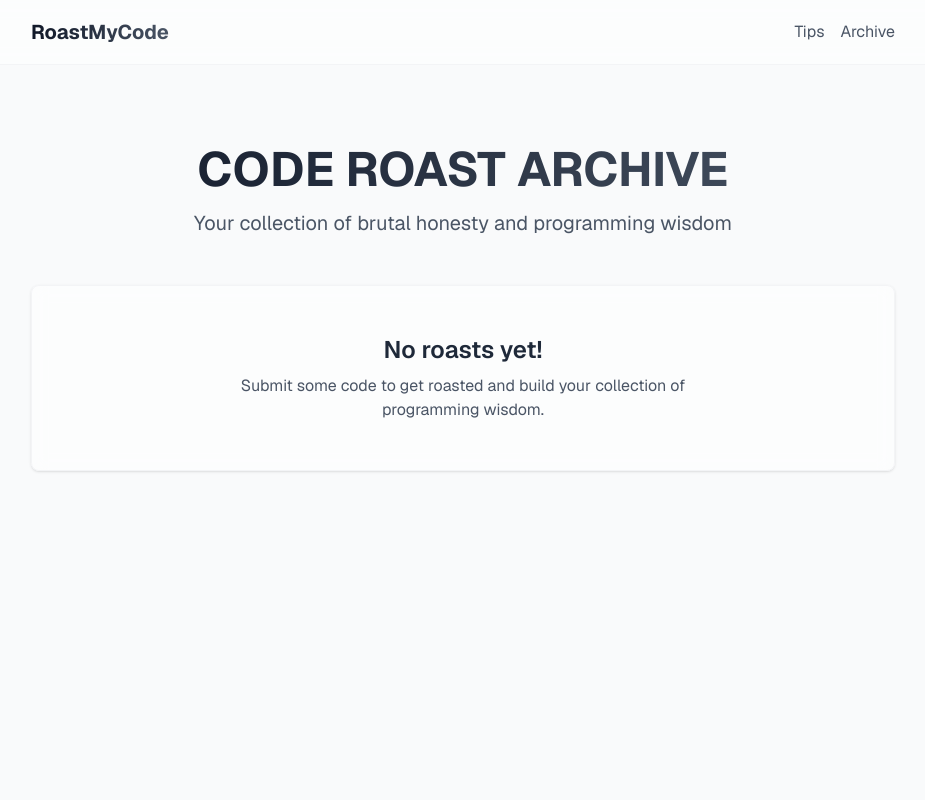
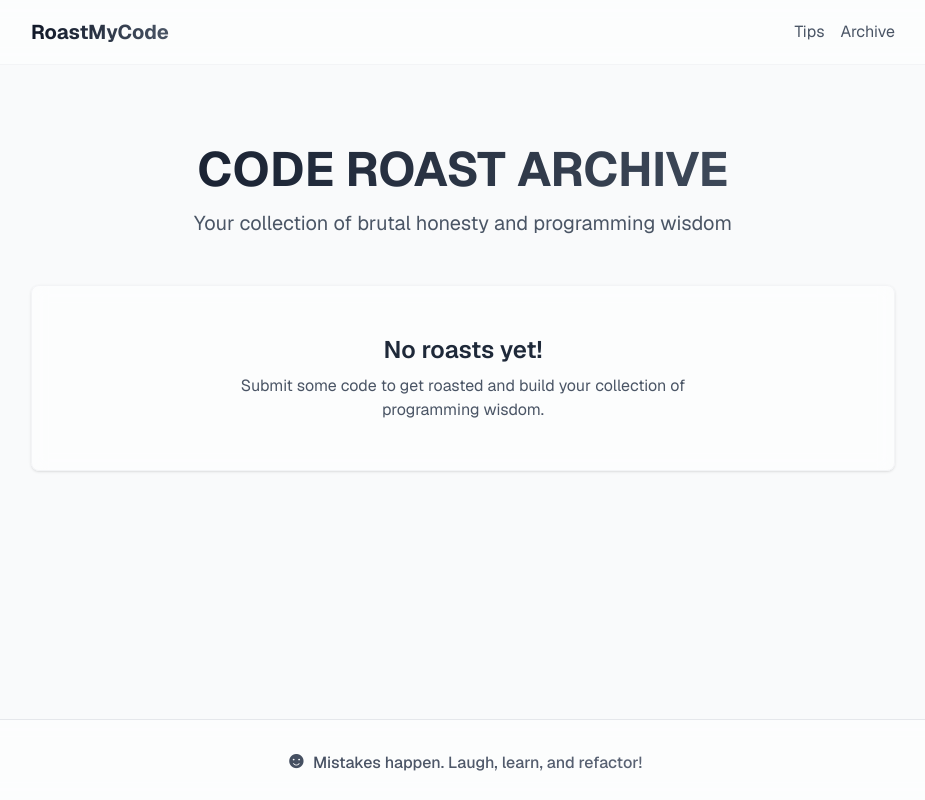
Before and after one commit to irisblaise/RoastMyCode, a Next.js app: page /archive in a window 1280 px wide. Shown: the whole page, without its empty margins (177-1102 px from the left). Built offline with nearby package versions, Linux system fonts and the light colour scheme.

Commit message:
Add footer with encouring punchline

```diff
--- /dev/null
+++ b/src/app/components/Footer.tsx
@@ -0,0 +1,13 @@
+const Footer = () => {
+  return (
+    <footer className="w-full border-t border-gray-200 bg-white/50 backdrop-blur-sm">
+      <div className="mx-auto max-w-4xl px-4 py-6">
+        <p className="text-center font-medium text-gray-600 bg-gradient-to-r from-gray-700 to-gray-500 bg-clip-text text-transparent">
+          <span className="text-2xl">☻</span> Mistakes happen. Laugh, learn, and refactor!
+        </p>
+      </div>
+    </footer>
+  );
+};
+
+export default Footer;
--- a/src/app/layout.tsx
+++ b/src/app/layout.tsx
@@ -1,6 +1,7 @@
 import type { Metadata } from "next";
 import { Geist, Geist_Mono } from "next/font/google";
 import Navigation from "./components/Navigation";
+import Footer from "./components/Footer";
 import "./globals.css";
 
 const geistSans = Geist({
@@ -25,11 +26,12 @@ export default function RootLayout({
 }>) {
   return (
     <html lang="en">
-      <body className={`${geistSans.variable} ${geistMono.variable} antialiased min-h-screen bg-gray-50`}>
+      <body className={`${geistSans.variable} ${geistMono.variable} antialiased min-h-screen bg-gray-50 flex flex-col`}>
         <Navigation />
-        <main className="py-12">
+        <main className="py-12 flex-grow">
           {children}
         </main>
+        <Footer />
       </body>
     </html>
   );
```
